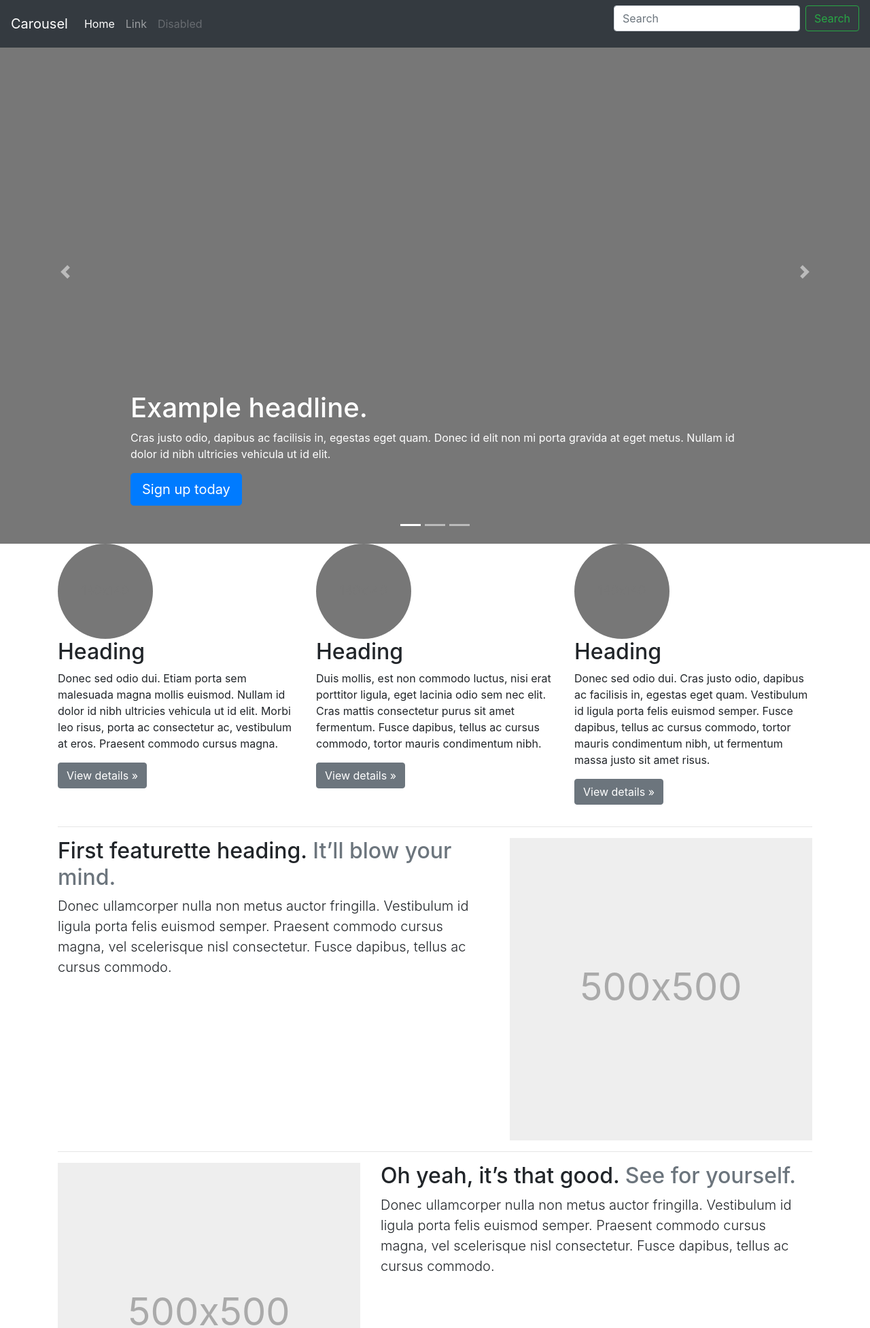
After one commit to taem98/blog-portfolio, a Django app: page /blog/introduce/ in a window 1280 px wide. The commit adds this page. Shown: the top 1954 px of the page at 68% size. Run offline with Django 3.2, Linux system fonts and the light colour scheme; some libraries are stand-ins or nearby versions.

Commit message:
+introduce

```diff
--- /dev/null
+++ b/blog/templates/introduce.html
@@ -0,0 +1,199 @@
+<head>
+    <link rel="stylesheet" href="https://stackpath.bootstrapcdn.com/bootstrap/4.2.1/css/bootstrap.min.css" integrity="sha384-GJzZqFGwb1QTTN6wy59ffF1BuGJpLSa9DkKMp0DgiMDm4iYMj70gZWKYbI706tWS" crossorigin="anonymous">
+    <script src="https://code.jquery.com/jquery-3.3.1.slim.min.js" integrity="sha384-q8i/X+965DzO0rT7abK41JStQIAqVgRVzpbzo5smXKp4YfRvH+8abtTE1Pi6jizo" crossorigin="anonymous"></script>
+    <script src="https://cdnjs.cloudflare.com/ajax/libs/popper.js/1.14.6/umd/popper.min.js" integrity="sha384-wHAiFfRlMFy6i5SRaxvfOCifBUQy1xHdJ/yoi7FRNXMRBu5WHdZYu1hA6ZOblgut" crossorigin="anonymous"></script>
+    <script src="https://stackpath.bootstrapcdn.com/bootstrap/4.2.1/js/bootstrap.min.js" integrity="sha384-B0UglyR+jN6CkvvICOB2joaf5I4l3gm9GU6Hc1og6Ls7i6U/mkkaduKaBhlAXv9k" crossorigin="anonymous"></script>
+
+</head>
+<body>
+    <!doctype html>
+    <html lang="en">
+    <head>
+        <meta charset="utf-8">
+        <meta name="viewport" content="width=device-width, initial-scale=1, shrink-to-fit=no">
+        <meta name="description" content="">
+        <meta name="author" content="Mark Otto, Jacob Thornton, and Bootstrap contributors">
+        <meta name="generator" content="Jekyll v3.8.5">
+        <title>Carousel Template · Bootstrap</title>
+
+        <!-- Bootstrap core CSS -->
+    <link href="/docs/4.2/dist/css/bootstrap.min.css" rel="stylesheet" integrity="sha384-GJzZqFGwb1QTTN6wy59ffF1BuGJpLSa9DkKMp0DgiMDm4iYMj70gZWKYbI706tWS" crossorigin="anonymous">
+
+
+        <style>
+        .bd-placeholder-img {
+            font-size: 1.125rem;
+            text-anchor: middle;
+        }
+
+        @media (min-width: 768px) {
+            .bd-placeholder-img-lg {
+            font-size: 3.5rem;
+            }
+        }
+        </style>
+        <!-- Custom styles for this template -->
+        <link href="carousel.css" rel="stylesheet">
+    </head>
+    <body>
+        <header>
+    <nav class="navbar navbar-expand-md navbar-dark fixed-top bg-dark">
+        <a class="navbar-brand" href="#">Carousel</a>
+        <button class="navbar-toggler" type="button" data-toggle="collapse" data-target="#navbarCollapse" aria-controls="navbarCollapse" aria-expanded="false" aria-label="Toggle navigation">
+        <span class="navbar-toggler-icon"></span>
+        </button>
+        <div class="collapse navbar-collapse" id="navbarCollapse">
+        <ul class="navbar-nav mr-auto">
+            <li class="nav-item active">
+            <a class="nav-link" href="#">Home <span class="sr-only">(current)</span></a>
+            </li>
+            <li class="nav-item">
+            <a class="nav-link" href="#">Link</a>
+            </li>
+            <li class="nav-item">
+            <a class="nav-link disabled" href="#">Disabled</a>
+            </li>
+        </ul>
+        <form class="form-inline mt-2 mt-md-0">
+            <input class="form-control mr-sm-2" type="text" placeholder="Search" aria-label="Search">
+            <button class="btn btn-outline-success my-2 my-sm-0" type="submit">Search</button>
+        </form>
+        </div>
+    </nav>
+    </header>
+
+    <main role="main">
+
+    <div id="myCarousel" class="carousel slide" data-ride="carousel">
+        <ol class="carousel-indicators">
+        <li data-target="#myCarousel" data-slide-to="0" class="active"></li>
+        <li data-target="#myCarousel" data-slide-to="1"></li>
+        <li data-target="#myCarousel" data-slide-to="2"></li>
+        </ol>
+        <div class="carousel-inner">
+        <div class="carousel-item active">
+            <svg class="bd-placeholder-img" width="100%" height="100%" xmlns="http://www.w3.org/2000/svg" preserveAspectRatio="xMidYMid slice" focusable="false" role="img" ><rect fill="#777" width="100%" height="100%"/></svg>
+            <div class="container">
+            <div class="carousel-caption text-left">
+                <h1>Example headline.</h1>
+                <p>Cras justo odio, dapibus ac facilisis in, egestas eget quam. Donec id elit non mi porta gravida at eget metus. Nullam id dolor id nibh ultricies vehicula ut id elit.</p>
+                <p><a class="btn btn-lg btn-primary" href="#" role="button">Sign up today</a></p>
+            </div>
+            </div>
+        </div>
+        <div class="carousel-item">
+            <svg class="bd-placeholder-img" width="100%" height="100%" xmlns="http://www.w3.org/2000/svg" preserveAspectRatio="xMidYMid slice" focusable="false" role="img" ><rect fill="#777" width="100%" height="100%"/></svg>
+            <div class="container">
+            <div class="carousel-caption">
+                <h1>Another example headline.</h1>
+                <p>Cras justo odio, dapibus ac facilisis in, egestas eget quam. Donec id elit non mi porta gravida at eget metus. Nullam id dolor id nibh ultricies vehicula ut id elit.</p>
+                <p><a class="btn btn-lg btn-primary" href="#" role="button">Learn more</a></p>
+            </div>
+            </div>
+        </div>
+        <div class="carousel-item">
+            <svg class="bd-placeholder-img" width="100%" height="100%" xmlns="http://www.w3.org/2000/svg" preserveAspectRatio="xMidYMid slice" focusable="false" role="img" ><rect fill="#777" width="100%" height="100%"/></svg>
+            <div class="container">
+            <div class="carousel-caption text-right">
+                <h1>One more for good measure.</h1>
+                <p>Cras justo odio, dapibus ac facilisis in, egestas eget quam. Donec id elit non mi porta gravida at eget metus. Nullam id dolor id nibh ultricies vehicula ut id elit.</p>
+                <p><a class="btn btn-lg btn-primary" href="#" role="button">Browse gallery</a></p>
+            </div>
+            </div>
+        </div>
+        </div>
+        <a class="carousel-control-prev" href="#myCarousel" role="button" data-slide="prev">
+        <span class="carousel-control-prev-icon" aria-hidden="true"></span>
+        <span class="sr-only">Previous</span>
+        </a>
+        <a class="carousel-control-next" href="#myCarousel" role="button" data-slide="next">
+        <span class="carousel-control-next-icon" aria-hidden="true"></span>
+        <span class="sr-only">Next</span>
+        </a>
+    </div>
+
+
+    <!-- Marketing messaging and featurettes
+    ================================================== -->
+    <!-- Wrap the rest of the page in another container to center all the content. -->
+
+    <div class="container marketing">
+
+        <!-- Three columns of text below the carousel -->
+        <div class="row">
+        <div class="col-lg-4">
+            <svg class="bd-placeholder-img rounded-circle" width="140" height="140" xmlns="http://www.w3.org/2000/svg" preserveAspectRatio="xMidYMid slice" focusable="false" role="img" aria-label="Placeholder: 140x140"><title>Placeholder</title><rect fill="#777" width="100%" height="100%"/><text fill="#777" dy=".3em" x="50%" y="50%">140x140</text></svg>
+            <h2>Heading</h2>
+            <p>Donec sed odio dui. Etiam porta sem malesuada magna mollis euismod. Nullam id dolor id nibh ultricies vehicula ut id elit. Morbi leo risus, porta ac consectetur ac, vestibulum at eros. Praesent commodo cursus magna.</p>
+            <p><a class="btn btn-secondary" href="#" role="button">View details &raquo;</a></p>
+        </div><!-- /.col-lg-4 -->
+        <div class="col-lg-4">
+            <svg class="bd-placeholder-img rounded-circle" width="140" height="140" xmlns="http://www.w3.org/2000/svg" preserveAspectRatio="xMidYMid slice" focusable="false" role="img" aria-label="Placeholder: 140x140"><title>Placeholder</title><rect fill="#777" width="100%" height="100%"/><text fill="#777" dy=".3em" x="50%" y="50%">140x140</text></svg>
+            <h2>Heading</h2>
+            <p>Duis mollis, est non commodo luctus, nisi erat porttitor ligula, eget lacinia odio sem nec elit. Cras mattis consectetur purus sit amet fermentum. Fusce dapibus, tellus ac cursus commodo, tortor mauris condimentum nibh.</p>
+            <p><a class="btn btn-secondary" href="#" role="button">View details &raquo;</a></p>
+        </div><!-- /.col-lg-4 -->
+        <div class="col-lg-4">
+            <svg class="bd-placeholder-img rounded-circle" width="140" height="140" xmlns="http://www.w3.org/2000/svg" preserveAspectRatio="xMidYMid slice" focusable="false" role="img" aria-label="Placeholder: 140x140"><title>Placeholder</title><rect fill="#777" width="100%" height="100%"/><text fill="#777" dy=".3em" x="50%" y="50%">140x140</text></svg>
+            <h2>Heading</h2>
+            <p>Donec sed odio dui. Cras justo odio, dapibus ac facilisis in, egestas eget quam. Vestibulum id ligula porta felis euismod semper. Fusce dapibus, tellus ac cursus commodo, tortor mauris condimentum nibh, ut fermentum massa justo sit amet risus.</p>
+            <p><a class="btn btn-secondary" href="#" role="button">View details &raquo;</a></p>
+        </div><!-- /.col-lg-4 -->
+        </div><!-- /.row -->
+
+
+        <!-- START THE FEATURETTES -->
+
+        <hr class="featurette-divider">
+
+        <div class="row featurette">
+        <div class="col-md-7">
+            <h2 class="featurette-heading">First featurette heading. <span class="text-muted">It’ll blow your mind.</span></h2>
+            <p class="lead">Donec ullamcorper nulla non metus auctor fringilla. Vestibulum id ligula porta felis euismod semper. Praesent commodo cursus magna, vel scelerisque nisl consectetur. Fusce dapibus, tellus ac cursus commodo.</p>
+        </div>
+        <div class="col-md-5">
+            <svg class="bd-placeholder-img bd-placeholder-img-lg featurette-image img-fluid mx-auto" width="500" height="500" xmlns="http://www.w3.org/2000/svg" preserveAspectRatio="xMidYMid slice" focusable="false" role="img" aria-label="Placeholder: 500x500"><title>Placeholder</title><rect fill="#eee" width="100%" height="100%"/><text fill="#aaa" dy=".3em" x="50%" y="50%">500x500</text></svg>
+        </div>
+        </div>
+
+        <hr class="featurette-divider">
+
+        <div class="row featurette">
+        <div class="col-md-7 order-md-2">
+            <h2 class="featurette-heading">Oh yeah, it’s that good. <span class="text-muted">See for yourself.</span></h2>
+            <p class="lead">Donec ullamcorper nulla non metus auctor fringilla. Vestibulum id ligula porta felis euismod semper. Praesent commodo cursus magna, vel scelerisque nisl consectetur. Fusce dapibus, tellus ac cursus commodo.</p>
+        </div>
+        <div class="col-md-5 order-md-1">
+            <svg class="bd-placeholder-img bd-placeholder-img-lg featurette-image img-fluid mx-auto" width="500" height="500" xmlns="http://www.w3.org/2000/svg" preserveAspectRatio="xMidYMid slice" focusable="false" role="img" aria-label="Placeholder: 500x500"><title>Placeholder</title><rect fill="#eee" width="100%" height="100%"/><text fill="#aaa" dy=".3em" x="50%" y="50%">500x500</text></svg>
+        </div>
+        </div>
+
+        <hr class="featurette-divider">
+
+        <div class="row featurette">
+        <div class="col-md-7">
+            <h2 class="featurette-heading">And lastly, this one. <span class="text-muted">Checkmate.</span></h2>
+            <p class="lead">Donec ullamcorper nulla non metus auctor fringilla. Vestibulum id ligula porta felis euismod semper. Praesent commodo cursus magna, vel scelerisque nisl consectetur. Fusce dapibus, tellus ac cursus commodo.</p>
+        </div>
+        <div class="col-md-5">
+            <svg class="bd-placeholder-img bd-placeholder-img-lg featurette-image img-fluid mx-auto" width="500" height="500" xmlns="http://www.w3.org/2000/svg" preserveAspectRatio="xMidYMid slice" focusable="false" role="img" aria-label="Placeholder: 500x500"><title>Placeholder</title><rect fill="#eee" width="100%" height="100%"/><text fill="#aaa" dy=".3em" x="50%" y="50%">500x500</text></svg>
+        </div>
+        </div>
+
+        <hr class="featurette-divider">
+
+        <!-- /END THE FEATURETTES -->
+
+    </div><!-- /.container -->
+
+
+    <!-- FOOTER -->
+    <footer class="container">
+        <p class="float-right"><a href="#">Back to top</a></p>
+        <p>&copy; 2017-2018 Company, Inc. &middot; <a href="#">Privacy</a> &middot; <a href="#">Terms</a></p>
+    </footer>
+    </main>
+    <script src="https://code.jquery.com/jquery-3.3.1.slim.min.js" integrity="sha384-q8i/X+965DzO0rT7abK41JStQIAqVgRVzpbzo5smXKp4YfRvH+8abtTE1Pi6jizo" crossorigin="anonymous"></script>
+        <script>window.jQuery || document.write('<script src="/docs/4.2/assets/js/vendor/jquery-slim.min.js"><\/script>')</script><script src="/docs/4.2/dist/js/bootstrap.bundle.min.js" integrity="sha384-zDnhMsjVZfS3hiP7oCBRmfjkQC4fzxVxFhBx8Hkz2aZX8gEvA/jsP3eXRCvzTofP" crossorigin="anonymous"></script></body>
+    </html>
+</body>
--- a/blog/urls.py
+++ b/blog/urls.py
@@ -7,4 +7,5 @@ urlpatterns = [
     path('<int:blog_id>/', views.detail, name='detail'),
     path('new/', views.new, name='new'),
     path('create/', views.create, name='create'),
+    path('introduce/', views.introduce, name='introduce'),
 ]
--- a/blog/views.py
+++ b/blog/views.py
@@ -23,3 +23,6 @@ def create(request):
     blog.pub_date = timezone.datetime.now()
     blog.save()         # 쿼리셋 메소드 중 하나 / 저장해라라는 의미
     return redirect('/blog/'+str(blog.id))
+
+def introduce(request):
+    return render(request, 'introduce.html')
```
Also changed, not shown: blog/templates/base.html (+4 -4 lines).
